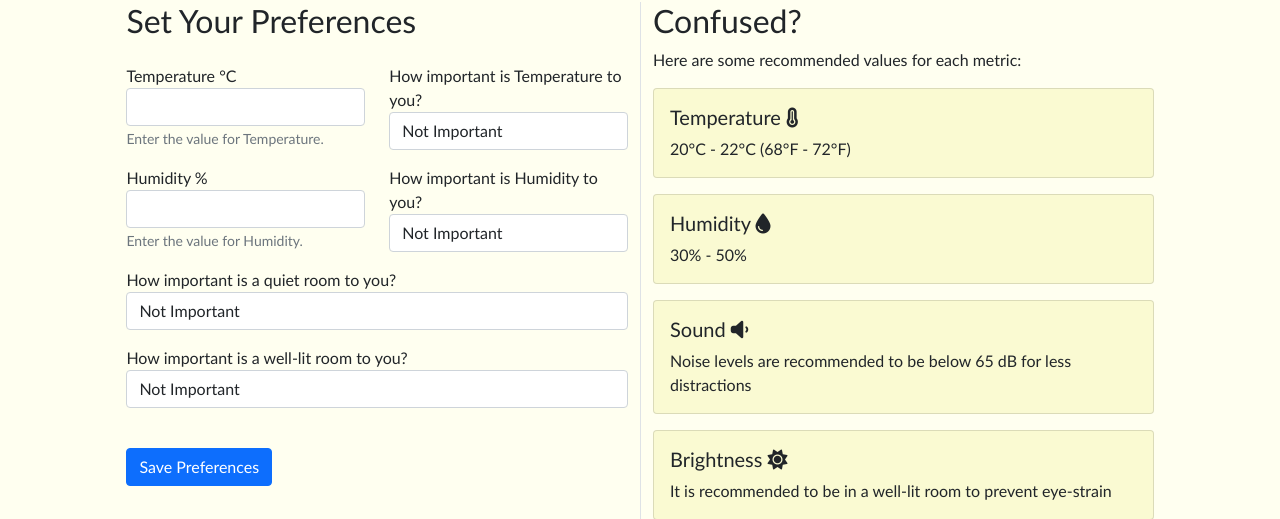
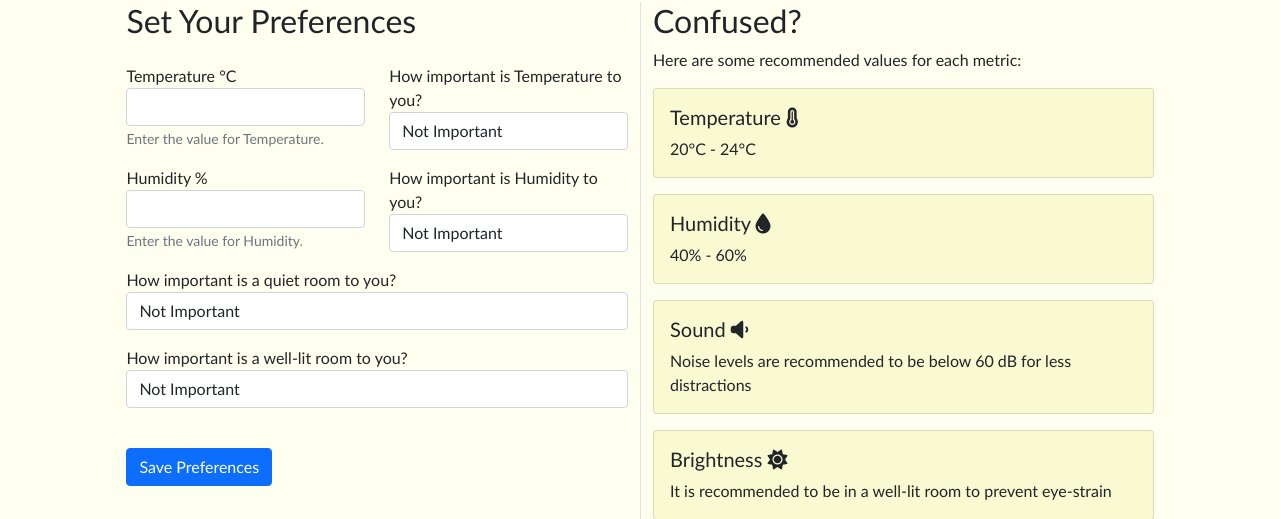
Before and after one commit to shrnsubedi/IoT-Dashboard-Web, a Django app: template dashboard/templates/dashboard/preferences.html in a window 1280 px wide. Shown: the part 113-632 px from the top of the page. Run offline with Django 3.2, Linux system fonts and the light colour scheme; the template is opened without the code that fills it, so the values that code supplies are empty; some libraries are stand-ins or nearby versions.

```diff
--- a/dashboard/templates/dashboard/preferences.html
+++ b/dashboard/templates/dashboard/preferences.html
@@ -69,19 +69,19 @@
         <div style="background: #FAFAD2;" class="card mb-3 text-dark">
             <div class="card-body">
                 <h5 class="card-title">Temperature  <i class="fa fa-thermometer-full" aria-hidden="true"></i></h5>
-                <p class="card-text">20°C - 22°C (68°F - 72°F)</p>
+                <p class="card-text">20°C - 24°C</p>
             </div>
         </div>
         <div style="background: #FAFAD2;" class="card mb-3 text-dark">
             <div class="card-body">
                 <h5 class="card-title">Humidity <i class="fa-solid fa-droplet" aria-hidden="true"></i></h5>
-                <p class="card-text">30% - 50%</p>
+                <p class="card-text">40% - 60%</p>
             </div>
         </div>
         <div style="background: #FAFAD2;" class="card mb-3 text-dark">
             <div class="card-body">
                 <h5 class="card-title">Sound <i class="fas fa-volume-down" aria-hidden="true"></i></h5>
-                <p class="card-text">Noise levels are recommended to be below 65 dB for less distractions</p>
+                <p class="card-text">Noise levels are recommended to be below 60 dB for less distractions</p>
             </div>
         </div>
         <div style="background: #FAFAD2;" class="card mb-3 text-dark">
```
Also changed, not shown: sensor/utils.py (+5 -7 lines).
